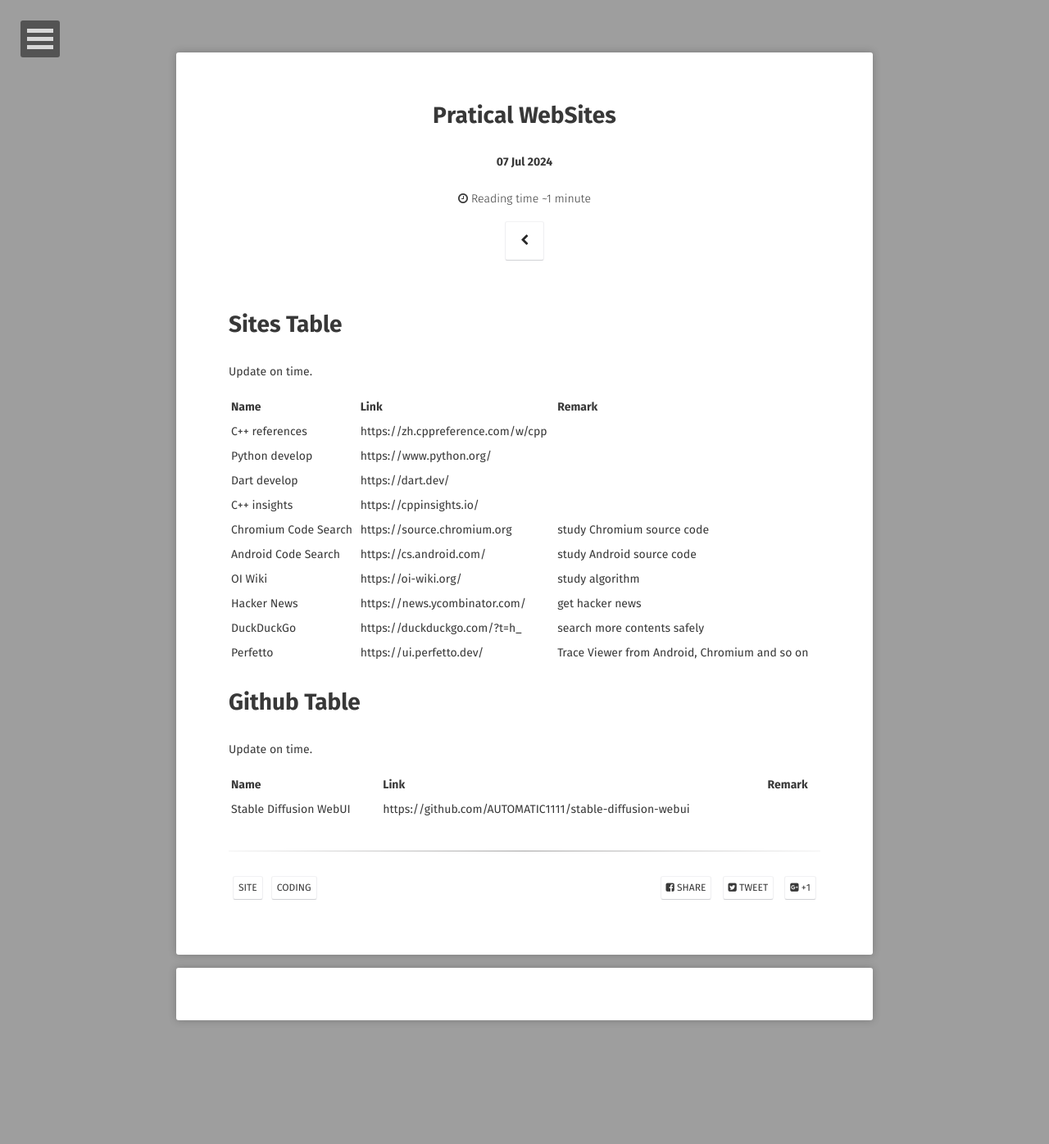
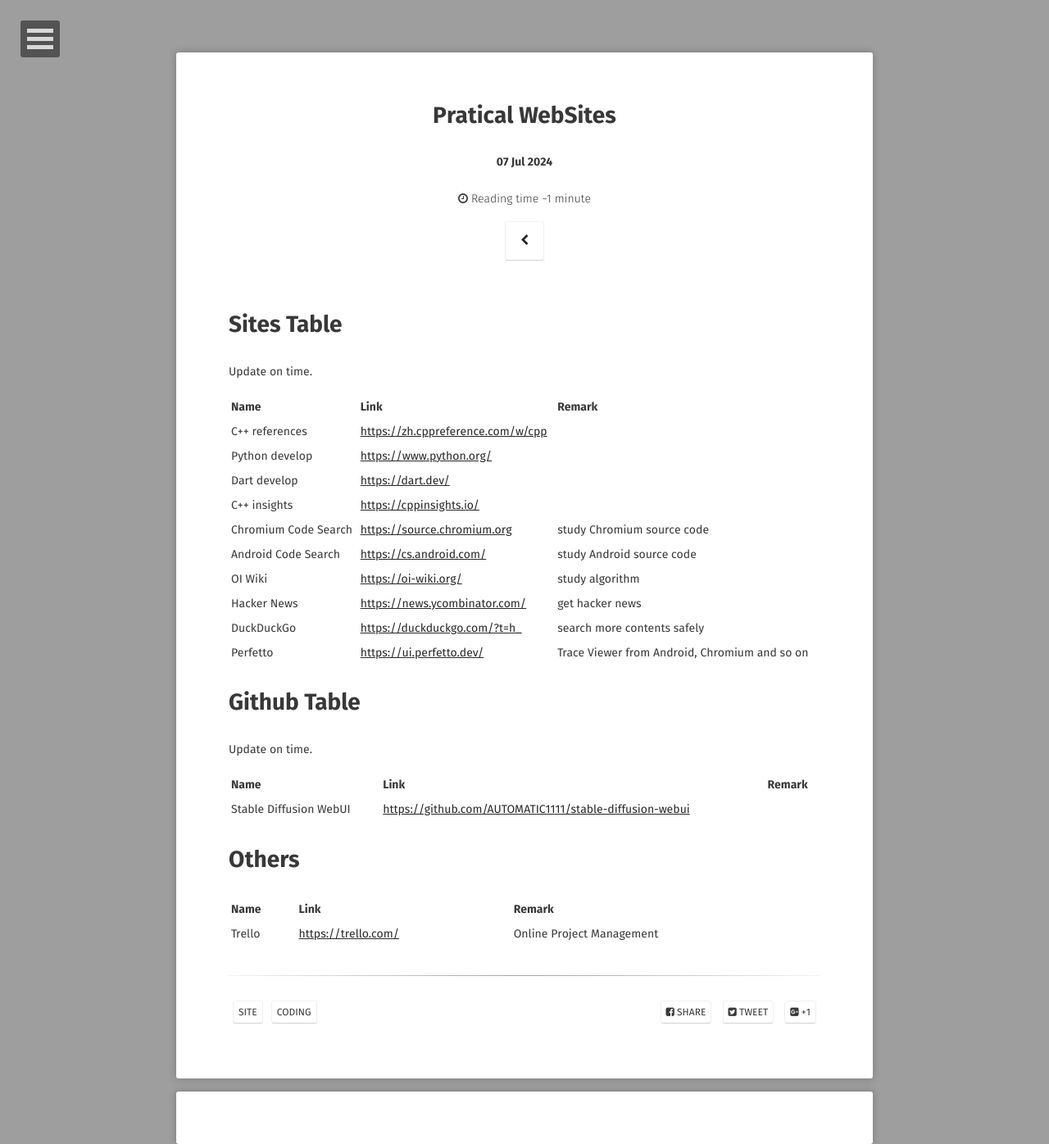
Before and after one commit to o7878x/o7878x.github.io, a Jekyll site: the page built from _posts/2024-07-07-fav-sites.md, in a window 1280 px wide. Shown: the whole page at 82% size. Built offline with Jekyll 4.4.1, drawn with Linux system fonts in a browser that asks for light colours; some web fonts are replaced; comment, search, counter and statistics services are not loaded; before the commit the page ends 1245 px from its top, so only the background shows below that.

Commit message:
feature:1.update fav tools and sites;2.update formats

```diff
--- a/_posts/2024-07-07-fav-sites.md
+++ b/_posts/2024-07-07-fav-sites.md
@@ -15,16 +15,16 @@
 
 | Name | Link | Remark |
 | --- | --- | --- |
-| C++ references | https://zh.cppreference.com/w/cpp | |
-| Python develop | https://www.python.org/ | |
-| Dart develop | https://dart.dev/ | |
-| C++ insights | https://cppinsights.io/ | |
-| Chromium Code Search | https://source.chromium.org | study Chromium source code |
-| Android Code Search | https://cs.android.com/ | study Android source code |
-| OI Wiki | https://oi-wiki.org/ | study algorithm |
-| Hacker News | https://news.ycombinator.com/ | get hacker news |
-| DuckDuckGo | https://duckduckgo.com/?t=h_ | search more contents safely |
-| Perfetto | https://ui.perfetto.dev/ | Trace Viewer from Android, Chromium and so on |
+| C++ references | <https://zh.cppreference.com/w/cpp> | |
+| Python develop | <https://www.python.org/> | |
+| Dart develop | <https://dart.dev/> | |
+| C++ insights | <https://cppinsights.io/> | |
+| Chromium Code Search | <https://source.chromium.org> | study Chromium source code |
+| Android Code Search | <https://cs.android.com/> | study Android source code |
+| OI Wiki | <https://oi-wiki.org/> | study algorithm |
+| Hacker News | <https://news.ycombinator.com/> | get hacker news |
+| DuckDuckGo | <https://duckduckgo.com/?t=h_> | search more contents safely |
+| Perfetto | <https://ui.perfetto.dev/> | Trace Viewer from Android, Chromium and so on |
 
 # Github Table
 
@@ -32,4 +32,10 @@
 
 | Name | Link | Remark |
 | --- | --- | --- |
-| Stable Diffusion WebUI | https://github.com/AUTOMATIC1111/stable-diffusion-webui | |
+| Stable Diffusion WebUI | <https://github.com/AUTOMATIC1111/stable-diffusion-webui> | |
+
+# Others
+
+| Name | Link | Remark |
+| --- | --- | --- |
+| Trello | <https://trello.com/>| Online Project Management |
```
Also changed, not shown: _posts/2024-07-07-fav-softwares.md (+6 -0 lines).
